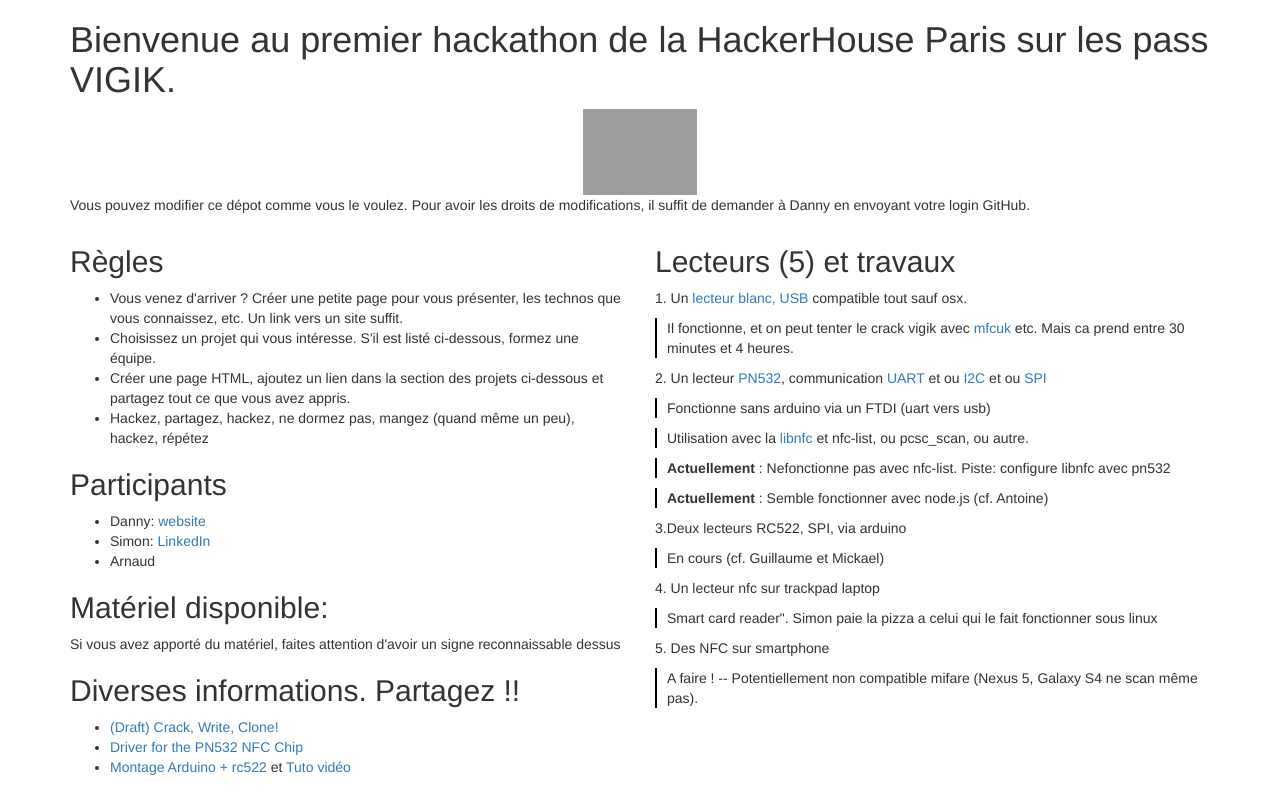
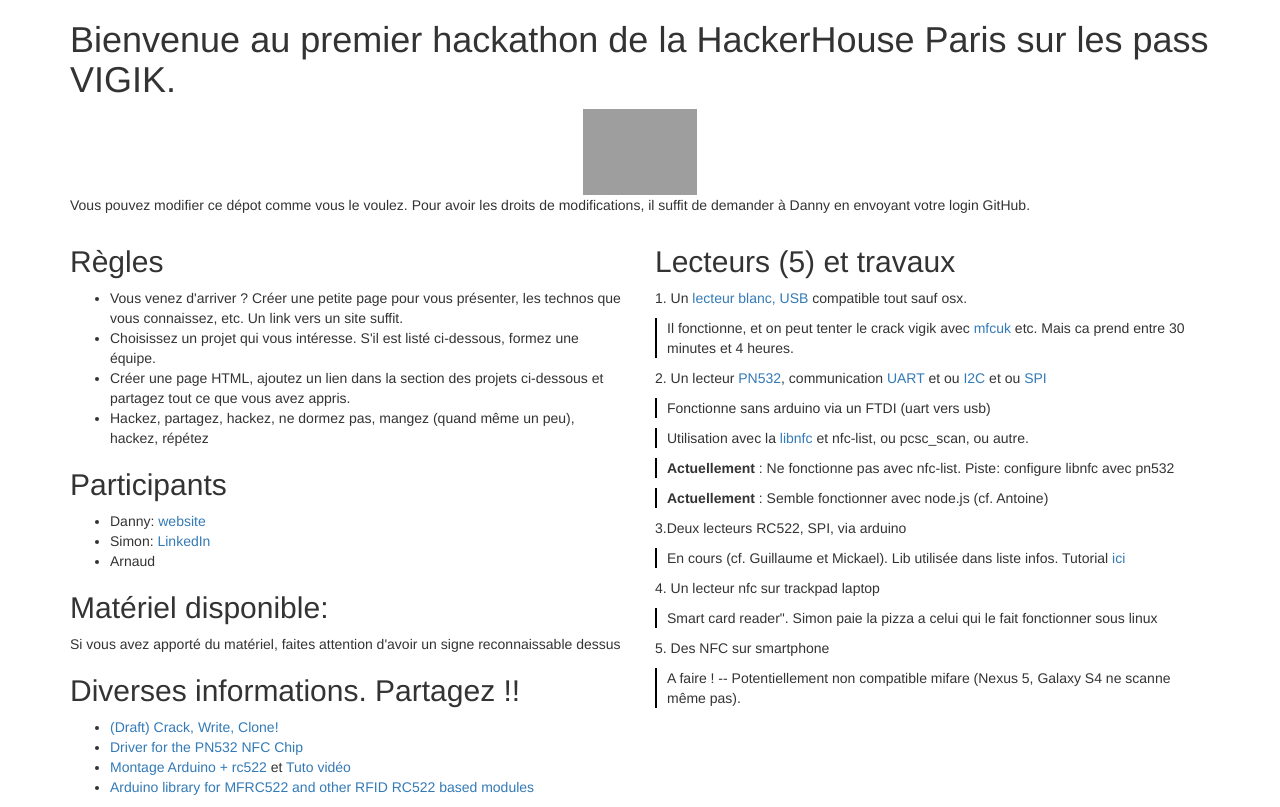
Before and after one commit to hackerhouseparis/hackathon-vigik, a plain HTML site: page index.html in a window 1280 px wide. Drawn offline with nearby package versions, Linux system fonts and the light colour scheme; grey boxes are pictures that could not be loaded.

Commit message:
Add some link

```diff
--- a/index.html
+++ b/index.html
@@ -74,6 +74,7 @@
             <li><a href="rfid.html">(Draft) Crack, Write, Clone!</a></li>
             <li><a href="https://github.com/techniq/node-pn532">Driver for the PN532 NFC Chip</a></li>
             <li><a href="http://idehack.com/blog/utiliser-un-module-rfid-rc522-avec-larduino/">Montage Arduino + rc522</a> et <a href="http://les-electroniciens.com/videos/arduino-ep14-comment-utiliser-le-module-rfid-rc522">Tuto vidéo</a></li>
+            <li><a href="https://github.com/miguelbalboa/rfid">Arduino library for MFRC522 and other RFID RC522 based modules</a></li>
           </ul>
         </div>
         <div class="col-lg-6">
@@ -92,17 +93,17 @@
             </p>
             <p class="border-left">Fonctionne sans arduino via un FTDI (uart vers usb)</p>
             <p class="border-left">Utilisation avec la <a href="http://nfc-tools.org/index.php?title=Libnfc">libnfc</a> et nfc-list, ou pcsc_scan, ou autre.</p>
-            <p class="border-left"><b>Actuellement</b> : Nefonctionne pas avec nfc-list. Piste: configure libnfc avec pn532</p>
+            <p class="border-left"><b>Actuellement</b> : Ne fonctionne pas avec nfc-list. Piste: configure libnfc avec pn532</p>
             <p class="border-left"><b>Actuellement</b> : Semble fonctionner avec node.js (cf. Antoine)</p>
 
             <p>3.Deux lecteurs RC522, SPI, via arduino</p>
-            <p class="border-left">En cours (cf. Guillaume et Mickael)</p>
+            <p class="border-left">En cours (cf. Guillaume et Mickael). Lib utilisée dans liste infos. Tutorial <a href="http://tiptopboards.free.fr/arduino_forum/viewtopic.php?f=2&t=16">ici</a></p>
 
             <p>4. Un lecteur nfc sur trackpad laptop</p>
 
             <p class="border-left">Smart card reader". Simon paie la pizza a celui qui le fait fonctionner sous linux</p>
             <p>5. Des NFC sur smartphone</p>
-            <p class="border-left">A faire ! -- Potentiellement non compatible mifare (Nexus 5, Galaxy S4 ne scan même pas).</p>
+            <p class="border-left">A faire ! -- Potentiellement non compatible mifare (Nexus 5, Galaxy S4 ne scanne même pas).</p>
           </div>
         </div>
       </div>
```
